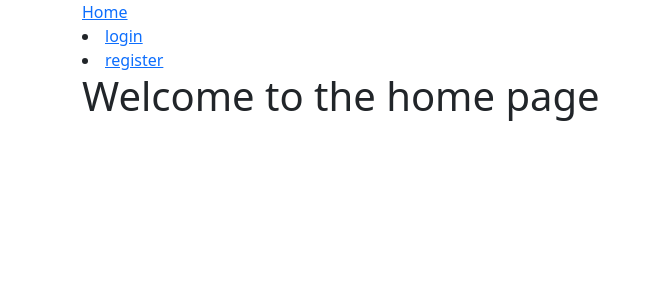
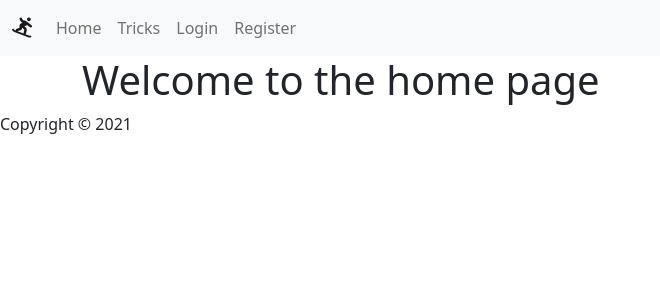
Before and after one commit to NicolasHalberstadt/P6-SnowTricks, a Symfony app: template templates/home.html.twig in a window 1280 px wide. Shown: the top 300 px of the page, without its empty margins (0-660 px from the left). Run offline with Twig, Linux system fonts and the light colour scheme; the template is opened without the code that fills it, so the values that code supplies are empty; some libraries are stand-ins or nearby versions.

Commit message:
#10 - navbar update

```diff
--- a/templates/base.html.twig
+++ b/templates/base.html.twig
@@ -6,45 +6,96 @@
     <meta name="viewport" content="width=device-width, initial-scale=1">
 
     <!-- Bootstrap CSS -->
+
+    <link href="https://cdn.jsdelivr.net/npm/bootstrap@5.0.0-beta2/dist/css/bootstrap.min.css" rel="stylesheet"
+          integrity="sha384-BmbxuPwQa2lc/FVzBcNJ7UAyJxM6wuqIj61tLrc4wSX0szH/Ev+nYRRuWlolflfl"
+          crossorigin="anonymous">
+    <link rel="stylesheet" href="{{ asset("css/style.css") }}">
     {% block stylesheets %}
-        <link href="https://cdn.jsdelivr.net/npm/bootstrap@5.0.0-beta2/dist/css/bootstrap.min.css" rel="stylesheet"
-              integrity="sha384-BmbxuPwQa2lc/FVzBcNJ7UAyJxM6wuqIj61tLrc4wSX0szH/Ev+nYRRuWlolflfl"
-              crossorigin="anonymous">
-    {% endblock %}
-    {% block javascripts %}
-        <script src="https://kit.fontawesome.com/3e200caac6.js" crossorigin="anonymous"></script>
     {% endblock %}
 
-    <title>{% block title %}Welcome!{% endblock %}</title>
+
+    <title>{% block title %}{% endblock %} - SnowTricks</title>
 </head>
 <body>
-<div class="container">
-    {% if app.user %}
-        <nav>
-            <li><a href="/">Home</a></li>
-            <li><a href="/profile">Profile</a></li>
-            <li><a href="/logout">Logout ?</a></li>
-            <li><a href="/trick/add">Add a trick</a></li>
-        </nav>
-    {% else %}
-        <nav>
-            <a href="/">Home</a>
-            <li><a href="/login">login</a></li>
-            <li><a href="/register">register</a></li>
-        </nav>
-    {% endif %}
+<nav class="navbar navbar-expand-lg navbar-light bg-light main-navbar">
+    <div class="container-fluid">
+        <a class="navbar-brand" href="{{ path('home') }}">
+            <i class="fas fa-snowboarding"></i>
+        </a>
+        <button class="navbar-toggler" type="button" data-bs-toggle="collapse" data-bs-target="#navbarSupportedContent"
+                aria-controls="navbarSupportedContent" aria-expanded="false" aria-label="Toggle navigation">
+            <span class="navbar-toggler-icon"></span>
+        </button>
+        <div class="collapse navbar-collapse" id="navbarSupportedContent">
+            <ul class="navbar-nav me-auto mb-2 mb-lg-0">
+                {% set currentRoute = app.request.attributes.get('_route') %}
+                <li class="nav-item">
+                    <a class="
+                    {{ currentRoute == 'home' ? 'active' }}
+                        nav-link"
+                       href="{{ path('home') }}">Home</a>
+                </li>
+                <li class="nav-item">
+                    <a class="nav-link"
+                       href="{{ path('home') }}#tricks-container">Tricks</a>
+                </li>
+                {% if app.user %}
+                    <li class="nav-item">
+                        <a class="nav-link {{ currentRoute == 'trick_add' ? 'active' }}" href="{{ path('trick_add') }}">Add
+                            a trick</a>
+                    </li>
+                    <li class="nav-item">
+                        <a class="nav-link {{ currentRoute == 'user_profile' ? 'active' }}" href="{{ path('user_profile') }}">Profile</a>
+                    </li>
+                    <li class="nav-item">
+                        <a class="nav-link" href="{{ path('app_logout') }}">Logout</a>
+                    </li>
+                {% else %}
+                    <li class="nav-item">
+                        <a class="
+                    {{ currentRoute == 'login' ? 'active' }}
+                        nav-link"
+                           href="{{ path('app_login') }}">Login</a>
+                    </li>
+                    <li class="nav-item">
+                        <a class="
+                    {{ currentRoute == 'register' ? 'active' }}
+                        nav-link"
+                           href="{{ path('app_register') }}">Register</a>
+                    </li>
+                {% endif %}
+            </ul>
+        </div>
+    </div>
+</nav>
+<div class="container flash-container">
     {% for label, messages in app.flashes %}
         {% for message in messages %}
-            <div class="alert alert-{{ label }}">
-                {{ message }}
+            <div class="alert alert-{{ label }} alert-dismissible fade show" role="alert">
+                <strong>{{ label|capitalize }}! </strong>{{ message|capitalize }}
+                <button type="button" class="btn-close" data-bs-dismiss="alert" aria-label="Close"></button>
             </div>
         {% endfor %}
     {% endfor %}
+</div>
+
+{% block banner %}
+{% endblock %}
+<div class="container">
     {% block body %}{% endblock %}
 </div>
+<div class="footer">
+    <p>Copyright © 2021</p>
+</div>
 <!-- Option 1: Bootstrap Bundle with Popper -->
+<script src="https://ajax.googleapis.com/ajax/libs/jquery/3.5.1/jquery.min.js"></script>
 <script src="https://cdn.jsdelivr.net/npm/bootstrap@5.0.0-beta2/dist/js/bootstrap.bundle.min.js"
         integrity="sha384-b5kHyXgcpbZJO/tY9Ul7kGkf1S0CWuKcCD38l8YkeH8z8QjE0GmW1gYU5S9FOnJ0"
         crossorigin="anonymous"></script>
+<script src="https://kit.fontawesome.com/3e200caac6.js" crossorigin="anonymous"></script>
+
+{% block javascripts %}
+{% endblock %}
 </body>
 </html>
```
